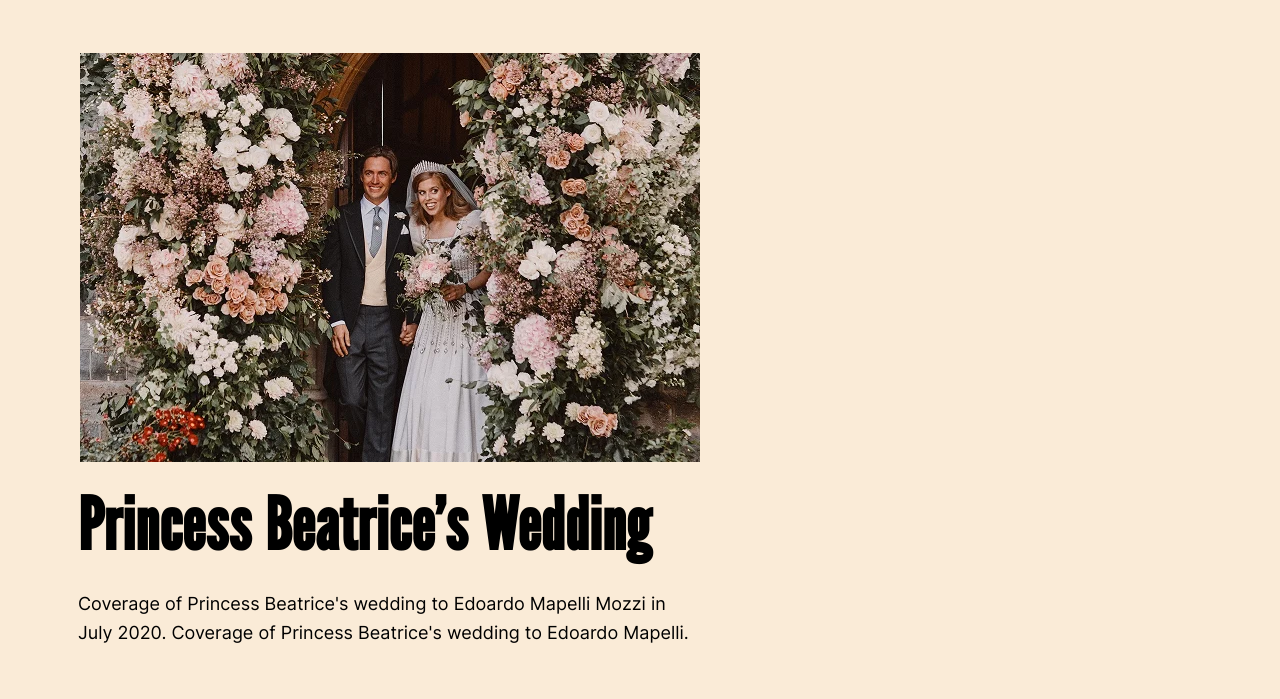
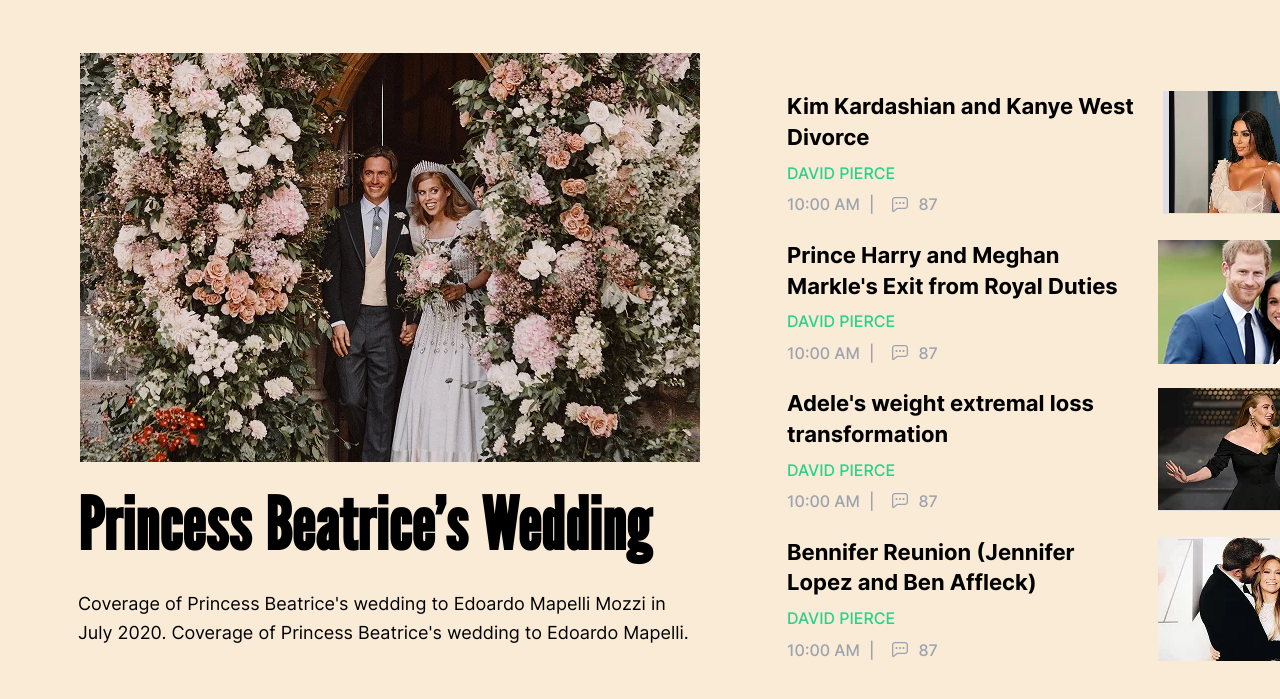
Before and after one commit to the-all-spark/show-business, a website: page src/index.html in a window 1280 px wide. Shown: the part 55-754 px from the top of the page. Drawn offline with Linux system fonts and the light colour scheme.

Commit message:
feat: create block for top story articles

```diff
--- a/src/assets/fonts/fonts.css
+++ b/src/assets/fonts/fonts.css
@@ -6,10 +6,24 @@
 }
 
 @font-face {
+  font-family: 'Inter Medium';
+  src: url('inter-medium.ttf') format('truetype');
+  font-weight: 500;
+  font-style: medium;
+}
+
+@font-face {
   font-family: 'Inter Semibold';
   src: url('Inter-SemiBold.otf') format('opentype');
   font-weight: 600;
   font-style: semibold;
+}
+
+@font-face {
+  font-family: 'Inter Bold';
+  src: url('inter-bold.ttf') format('truetype');
+  font-weight: 700;
+  font-style: bold;
 }
 
 @font-face {
--- /dev/null
+++ b/src/common.blocks/h4/h4.css
@@ -0,0 +1,7 @@
+.h4 {
+  color: #000000;
+  font-family: 'Inter Bold', sans-serif;
+  font-size: 22px;
+  line-height: 1.4em;
+  margin: 0;
+}
--- /dev/null
+++ b/src/common.blocks/top-story-article/__author/top-story-article__author.css
@@ -0,0 +1,8 @@
+.top-story-article__author {
+  color: #2ad18a;
+  font-family: 'Inter Medium', sans-serif;
+  font-size: 16px;
+  line-height: 1.4em;
+  text-transform: uppercase;
+  margin: 9px 0;
+}
--- /dev/null
+++ b/src/common.blocks/top-story-article/__comments-block/top-story-article__comments-block.css
@@ -0,0 +1,8 @@
+.top-story-article__comments-block {
+  display: flex;
+  flex-direction: row;
+  justify-content: flex-start;
+  align-items: center;
+  column-gap: 10px;
+  margin-left: 9px;
+}
--- /dev/null
+++ b/src/common.blocks/top-story-article/__image-block/top-story-article__image-block.css
@@ -0,0 +1,6 @@
+.top-story-article__image-block {
+  width: 233px;
+  height: 123px;
+  background-color: #dfdee7;
+  text-align: center;
+}
--- /dev/null
+++ b/src/common.blocks/top-story-article/__info-text/top-story-article__info-text.css
@@ -0,0 +1,7 @@
+.top-story-article__info-text {
+  color: #9da3ae;
+  font-family: 'Inter Medium', sans-serif;
+  font-size: 16px;
+  line-height: 1.4em;
+  text-transform: uppercase;
+}
--- /dev/null
+++ b/src/common.blocks/top-story-article/__time-comments-block/top-story-article__time-comments-block.css
@@ -0,0 +1,7 @@
+.top-story-article__time-comments-block {
+  display: flex;
+  flex-direction: row;
+  justify-content: flex-start;
+  align-items: center;
+  column-gap: 9px;
+}
--- /dev/null
+++ b/src/common.blocks/top-story-article/top-story-article.css
@@ -0,0 +1,13 @@
+.top-story-article {
+  width: 571px;
+  display: flex;
+  flex-direction: row;
+  column-gap: 13px;
+  /*! для тестирования */
+  position: relative;
+  top: -534px;
+  left: 787px;
+  /*! свойства ниже перенести в св-ва элемента блока (списка)*/
+  margin-top: 18px;
+  margin-bottom: 24px;
+}
--- a/src/index.html
+++ b/src/index.html
@@ -20,6 +20,7 @@
 
     <link rel="stylesheet" href="common.blocks/h1/h1.css" />
     <link rel="stylesheet" href="common.blocks/h2/h2.css" />
+    <link rel="stylesheet" href="common.blocks/h4/h4.css" />
     <link rel="stylesheet" href="common.blocks/news-text/news-text.css" />
 
     <link rel="stylesheet" href="common.blocks/button/button.css" />
@@ -29,6 +30,19 @@
     <link rel="stylesheet" href="common.blocks/main-article/__image/main-article__image.css" />
     <link rel="stylesheet" href="common.blocks/main-article/__title/main-article__title.css" />
     <link rel="stylesheet" href="common.blocks/main-article/__text/main-article__text.css" />
+
+    <link rel="stylesheet" href="common.blocks/top-story-article/top-story-article.css" />
+    <link rel="stylesheet" href="common.blocks/top-story-article/__author/top-story-article__author.css" />
+    <link
+      rel="stylesheet"
+      href="common.blocks/top-story-article/__time-comments-block/top-story-article__time-comments-block.css"
+    />
+    <link
+      rel="stylesheet"
+      href="common.blocks/top-story-article/__comments-block/top-story-article__comments-block.css"
+    />
+    <link rel="stylesheet" href="common.blocks/top-story-article/__image-block/top-story-article__image-block.css" />
+    <link rel="stylesheet" href="common.blocks/top-story-article/__info-text/top-story-article__info-text.css" />
   </head>
   <body class="page">
     <header class="header">
@@ -65,6 +79,94 @@
           wedding to Edoardo Mapelli.
         </p>
       </article>
+
+      <article class="top-story-article">
+        <section class="top-story-article__info-block">
+          <h4 class="h4">Kim Kardashian and Kanye West Divorce</h4>
+          <p class="top-story-article__author">David Pierce</p>
+          <div class="top-story-article__time-comments-block">
+            <time class="top-story-article__info-text">10:00 AM</time>
+            <span class="top-story-article__info-text">|</span>
+            <div class="top-story-article__comments-block">
+              <img class="top-story-article__comments-icon" src="assets/icons/comments-icon.svg" alt="Comments icon" />
+              <span class="top-story-article__info-text">87</span>
+            </div>
+          </div>
+        </section>
+        <section class="top-story-article__image-block">
+          <img
+            class="top-story-article__image"
+            src="assets/images/Kim Kardashian_Kanye West_Divorce.webp"
+            alt="Kim Kardashian and Kanye West Divorce"
+          />
+        </section>
+      </article>
+
+      <article class="top-story-article">
+        <section class="top-story-article__info-block">
+          <h4 class="h4">Prince Harry and Meghan Markle's Exit from Royal Duties</h4>
+          <p class="top-story-article__author">David Pierce</p>
+          <div class="top-story-article__time-comments-block">
+            <time class="top-story-article__info-text">10:00 AM</time>
+            <span class="top-story-article__info-text">|</span>
+            <div class="top-story-article__comments-block">
+              <img class="top-story-article__comments-icon" src="assets/icons/comments-icon.svg" alt="Comments icon" />
+              <span class="top-story-article__info-text">87</span>
+            </div>
+          </div>
+        </section>
+        <section class="top-story-article__image-block">
+          <img
+            class="top-story-article__image"
+            src="assets/images/Prince Harry and Meghan Markle Exit.webp"
+            alt="Prince Harry and Meghan Markle's Exit from Royal Duties"
+          />
+        </section>
+      </article>
+
+      <article class="top-story-article">
+        <section class="top-story-article__info-block">
+          <h4 class="h4">Adele's weight extremal loss transformation</h4>
+          <p class="top-story-article__author">David Pierce</p>
+          <div class="top-story-article__time-comments-block">
+            <time class="top-story-article__info-text">10:00 AM</time>
+            <span class="top-story-article__info-text">|</span>
+            <div class="top-story-article__comments-block">
+              <img class="top-story-article__comments-icon" src="assets/icons/comments-icon.svg" alt="Comments icon" />
+              <span class="top-story-article__info-text">87</span>
+            </div>
+          </div>
+        </section>
+        <section class="top-story-article__image-block">
+          <img
+            class="top-story-article__image"
+            src="assets/images/Adele Weight Transformation.webp"
+            alt="Adele's Weight extremal Loss Transformation"
+          />
+        </section>
+      </article>
+
+      <article class="top-story-article">
+        <section class="top-story-article__info-block">
+          <h4 class="h4">Bennifer Reunion (Jennifer Lopez and Ben Affleck)</h4>
+          <p class="top-story-article__author">David Pierce</p>
+          <div class="top-story-article__time-comments-block">
+            <time class="top-story-article__info-text">10:00 AM</time>
+            <span class="top-story-article__info-text">|</span>
+            <div class="top-story-article__comments-block">
+              <img class="top-story-article__comments-icon" src="assets/icons/comments-icon.svg" alt="Comments icon" />
+              <span class="top-story-article__info-text">87</span>
+            </div>
+          </div>
+        </section>
+        <section class="top-story-article__image-block">
+          <img
+            class="top-story-article__image"
+            src="assets/images/Bennifer Reunion.webp"
+            alt="Bennifer Reunion (Jennifer Lopez and Ben Affleck)"
+          />
+        </section>
+      </article>
     </main>
   </body>
 </html>
```
Also changed, not shown: src/assets/icons/comments-icon.svg (added), src/assets/images/Adele Weight Transformation.webp (added), src/assets/images/Bennifer Reunion.webp (added), src/assets/images/Kim Kardashian_Kanye West_Divorce.webp (added), src/assets/images/Prince Harry and Meghan Markle Exit.webp (added).
